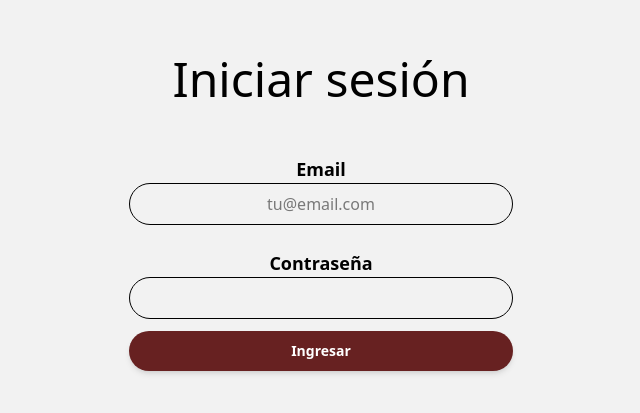
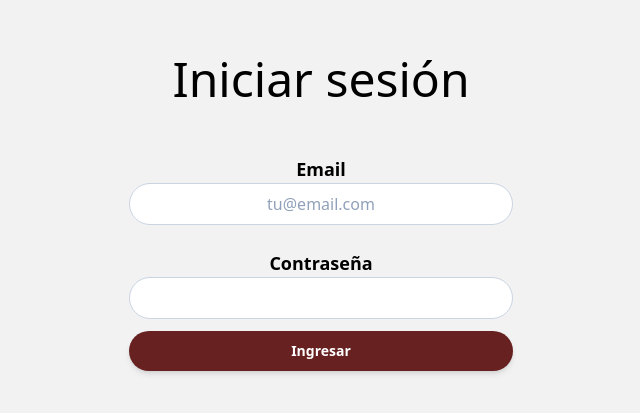
Before and after one commit to FValentino/lexora-front, a Next.js app: page /login in a window 1280 px wide. Shown: the part 167-580 px from the top of the page, without its empty margins (319-959 px from the left). Built offline with nearby package versions, Linux system fonts and the light colour scheme.

Commit message:
style: apply palette colors to input

```diff
--- a/src/components/ui/Input.tsx
+++ b/src/components/ui/Input.tsx
@@ -19,7 +19,7 @@ export default function Input({
 				{label}
 			</label>
 			<input
-				className="w-full border rounded-full p-2 text-center"
+				className="w-full rounded-full p-2 border border-slate-300 bg-white text-center text-slate-900 placeholder:text-slate-400 outline-none transition-colors focus:border-primary-mid focus:ring-3 focus:ring-primary-mid/25"
 				id={name}
 				name={name}
 				type={type}
```
